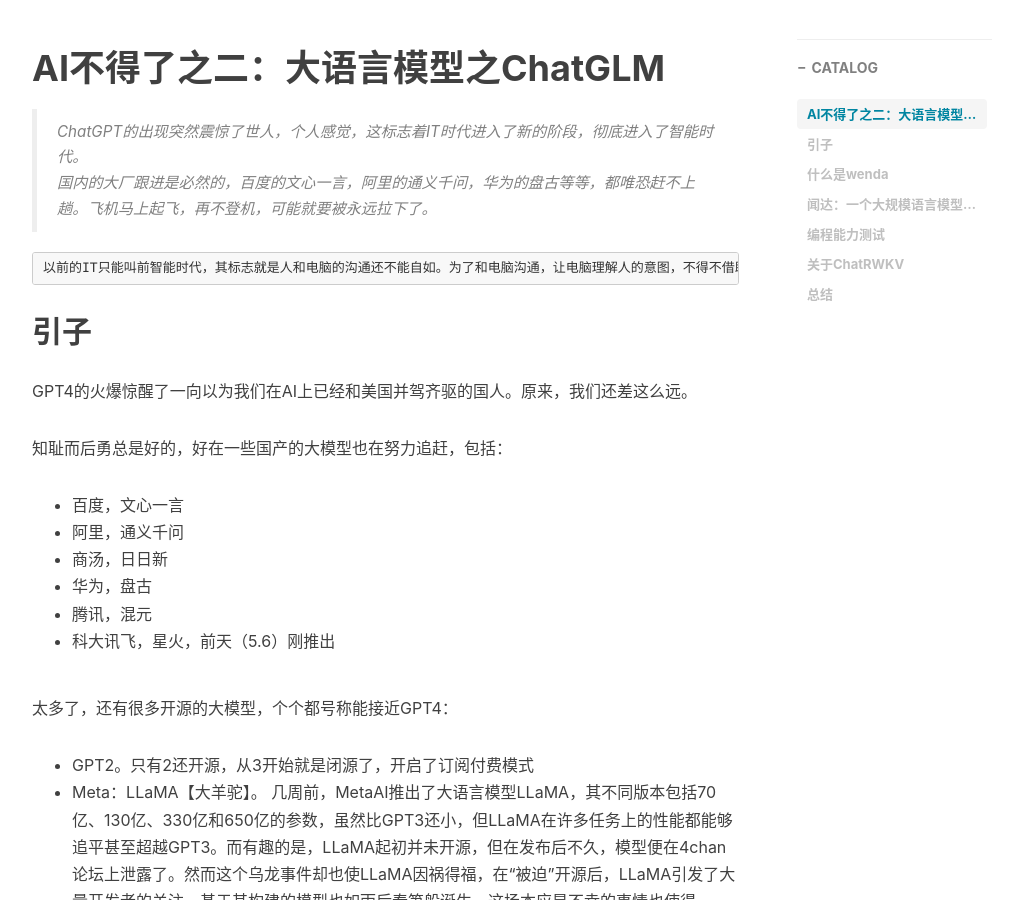
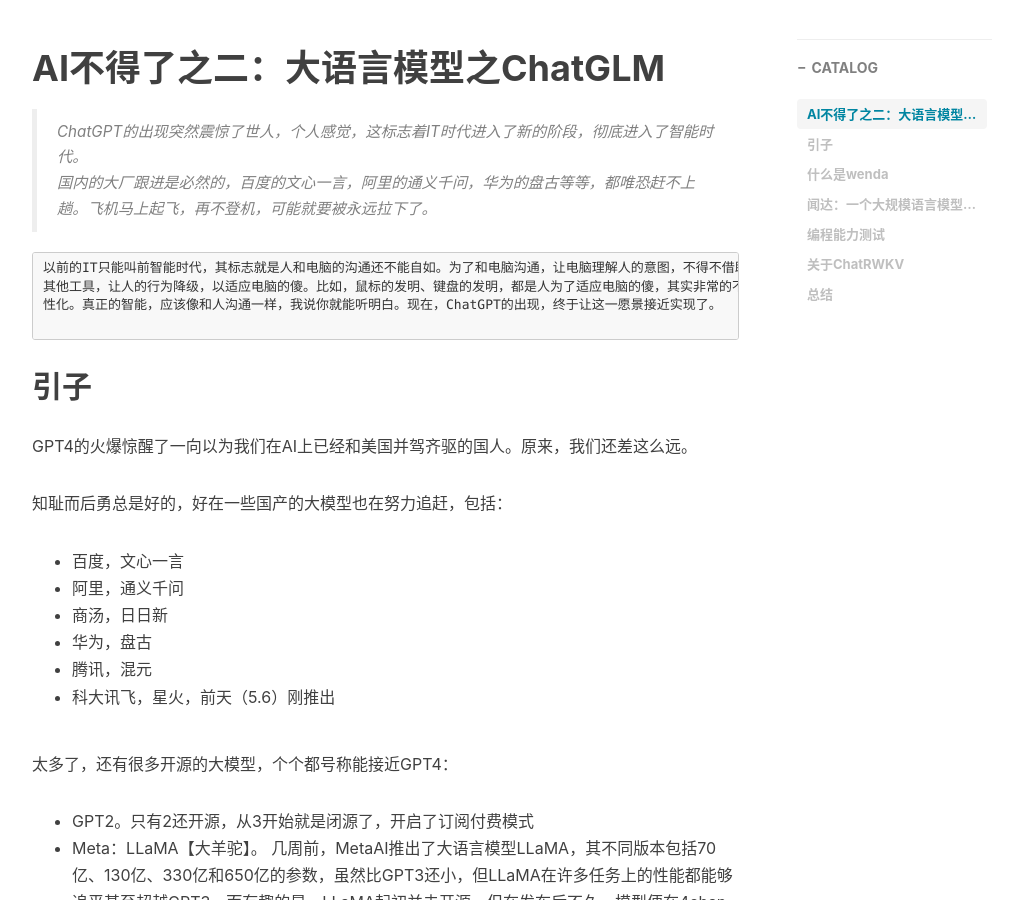
Before and after one commit to shenyaojun/shenyaojun.github.io, a Jekyll site: the page built from _posts/2023-05-08-AI不得了之二：大语言模型之ChatGLM.md, in a window 1280 px wide and 900 px high, scrolled down 584 px. Shown: the whole window, without its empty margins (233-1256 px from the left). Built offline with Jekyll 4.4.1, drawn with Linux system fonts in a browser that asks for light colours; nearby versions of some CDN libraries; comment, search, counter and statistics services are not loaded.

````diff
--- a/_posts/2023-05-08-AI不得了之二：大语言模型之ChatGLM.md
+++ b/_posts/2023-05-08-AI不得了之二：大语言模型之ChatGLM.md
@@ -24,7 +24,10 @@ tags:
 > 国内的大厂跟进是必然的，百度的文心一言，阿里的通义千问，华为的盘古等等，都唯恐赶不上趟。飞机马上起飞，再不登机，可能就要被永远拉下了。
 
 ```sh
-以前的IT只能叫前智能时代，其标志就是人和电脑的沟通还不能自如。为了和电脑沟通，让电脑理解人的意图，不得不借助于其他工具，让人的行为降级，以适应电脑的傻。比如，鼠标的发明、键盘的发明，都是人为了适应电脑的傻，其实非常的不人性化。真正的智能，应该像和人沟通一样，我说你就能听明白。现在，ChatGPT的出现，终于让这一愿景接近实现了。
+以前的IT只能叫前智能时代，其标志就是人和电脑的沟通还不能自如。为了和电脑沟通，让电脑理解人的意图，不得不借助于
+其他工具，让人的行为降级，以适应电脑的傻。比如，鼠标的发明、键盘的发明，都是人为了适应电脑的傻，其实非常的不人
+性化。真正的智能，应该像和人沟通一样，我说你就能听明白。现在，ChatGPT的出现，终于让这一愿景接近实现了。
+
 ```
 
 ## 引子
````
